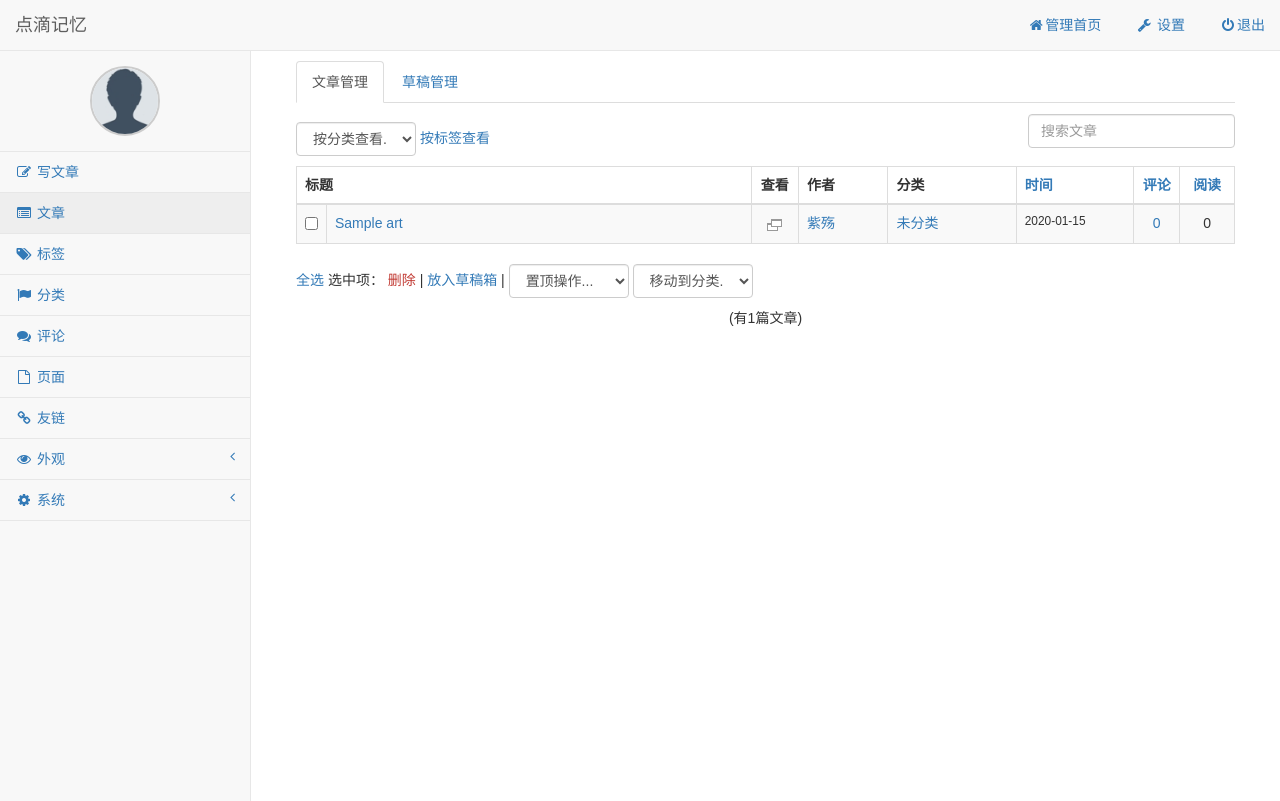
After one commit to yehuiyang/log, a PHP site: the page made by admin/views/admin_log.php in a window 1280 px wide. The commit adds this page. Run offline with PHP 8.4, Linux system fonts and the light colour scheme; the template is opened without the code that fills it: most values are stand-ins (such as "Sample title", 1, 10 or a date in 2020); some libraries are stand-ins or nearby versions.

Commit message:
完成文章目录

```diff
--- /dev/null
+++ b/admin/views/admin_log.php
@@ -0,0 +1,223 @@
+<!DOCTYPE html>
+<html lang="zh-CN">
+    <head>
+        <meta charset="utf-8">
+        <meta http-equiv="X-UA-Compatible" content="IE=edge">
+        <meta name="viewport" content="width=device-width, initial-scale=1">
+        <title>管理中心 - 点滴记忆</title>
+        <link type="text/css" href="views/css/cssreset-min.css" rel="stylesheet">
+        <link type="text/css" href="views/css/bootstrap.min.css" rel="stylesheet">
+        <link type="text/css" href="views/css/select2.min.css" rel="stylesheet">
+        <link type="text/css" type="text/css" href="views/css/font-awesome-4.2.0/css/font-awesome.min.css" rel="stylesheet">
+        <link type="text/css" href="views/css/css-main.css" rel="stylesheet">
+        <script type="text/javascript" src="../include/lib/js/jquery/jquery-2.1.4.min.js" charset="utf-8"></script>
+        <script type="text/javascript" src="../include/lib/js/jquery/plugin-cookie.js"charset="utf-8"></script>
+        <script type="text/javascript" src="views/js/bootstrap.min.js" charset="utf-8"></script>
+        <script type="text/javascript" src="views/js/select2.min.js" charset="utf-8"></script>
+        <script type="text/javascript" src="views/js/common.js" charset="utf-8"></script>
+    </head>
+    <body>
+        <div id="wrapper">
+            <nav class="navbar navbar-default navbar-static-top" role="navigation" style="margin-bottom: 0">
+                <div class="navbar-header">
+                    <button type="button" class="navbar-toggle" data-toggle="collapse" data-target=".navbar-collapse">
+                        <span class="sr-only">Toggle navigation</span>
+                        <span class="icon-bar"></span>
+                        <span class="icon-bar"></span>
+                        <span class="icon-bar"></span>
+                    </button>
+                    <a class="navbar-brand" href="../index.htm" target="_blank" title="在新窗口浏站点">
+                        点滴记忆                    </a>
+                </div>
+                <ul class="nav navbar-top-links navbar-right">
+                    <li><a href="index.htm"><i class="fa fa-home fa-fw"></i>管理首页</a></li>
+                    <li><a href="configure.php.htm"><i class="fa fa-wrench fa-fw"></i> 设置</a></li>
+                    <li><a href="../index.htm"><i class="fa fa-power-off fa-fw"></i>退出</a></li>
+                </ul>
+
+                <div class="navbar-default sidebar" role="navigation">
+                    <div class="sidebar-nav navbar-collapse">
+                        <ul class="nav" id="side-menu">
+                            <li class="sidebar-avatar">
+                                <div style="text-align: center;">
+                                    <a href="blogger.php.htm">
+                                        <img class="img-circle" src="views/images/avatar.jpg" />
+                                    </a>
+                                </div>
+                            </li>
+                            <li><a href="./write_log.php" id="menu_wt"><i class="fa fa-edit fa-fw"></i> 写文章</a></li>
+                            <li><a href="./admin_log.php" id="menu_log"><i class="fa fa-list-alt fa-fw"></i> 文章</a></li>
+                                                        <li><a href="tag.php.htm" id="menu_tag"><i class="fa fa-tags fa-fw"></i> 标签</a></li>
+                            <li><a href="sort.php.htm" id="menu_sort"><i class="fa fa-flag fa-fw"></i> 分类</a></li>
+                                                        <li><a href="comment.php.htm" id="menu_cm"><i class="fa fa-comments fa-fw"></i> 评论
+                                                                        </a></li>
+                                                        <li><a href="page.php.htm" id="menu_page"><i class="fa fa-file-o fa-fw"></i> 页面</a></li>
+                            <li><a href="link.php.htm" id="menu_link"><i class="fa fa-link fa-fw"></i> 友链</a></li>
+                            <li id="menu_category_view" class="">
+                                <a href="#"><i class="fa fa-eye fa-fw"></i> 外观<span class="fa arrow"></span></a>
+                                <ul class="nav nav-second-level collapse" id="menu_view">
+                                    <li><a href="widgets.php.htm" id="menu_widget"><i class="fa fa-columns fa-fw"></i> 侧边栏</a></li>
+                                    <li><a href="navbar.php.htm" id="menu_navi"><i class="fa fa-bars fa-fw"></i> 导航</a></li>
+                                    <li><a href="template.php.htm" id="menu_tpl"><i class="fa fa-eye fa-fw"></i> 模板</a></li>
+                                </ul>
+                            </li>
+                            <li id="menu_category_sys" class="">
+                                <a href="#"><i class="fa fa-cog fa-fw"></i> 系统<span class="fa arrow"></span></a>
+                                <ul class="nav nav-second-level collapse" id="menu_sys">
+                                    <li><a href="configure.php.htm" id="menu_setting"><i class="fa fa-wrench fa-fw"></i> 设置</a></li>
+                                    <li><a href="user.php.htm" id="menu_user"><i class="fa fa-user fa-fw"></i> 用户</a></li>
+                                    <li><a href="data.php.htm" id="menu_data"><i class="fa fa-database fa-fw"></i> 数据</a></li>
+                                    <li><a href="plugin.php.htm" id="menu_plug"><i class="fa fa-plug fa-fw"></i> 插件</a></li>
+                                    <li><a href="store.php.htm" id="menu_store"><i class="fa fa-shopping-cart fa-fw"></i> 应用</a></li>
+                                </ul>
+                            </li>
+                                                                                </ul>
+                    </div>
+                </div>
+            </nav>
+            <div id="page-wrapper">
+<div class="panel-heading">
+    <ul class="nav nav-tabs" role="tablist">
+        <li role="presentation" class="active"><a href="admin_log.php.htm">文章管理</a></li>
+        <li role="presentation" ><a href="admin_log.php-pid=draft.htm">草稿管理</a></li>
+                                                                                                            </ul>
+</div>
+<div style="margin: 0px 15px;">
+<div class=line></div>
+<div class="filters">
+<div id="f_title" class="form-inline">
+    <div style="float:left; margin-top:8px;">
+        <span id="f_t_sort">
+            <select name="bysort" id="bysort" onChange="selectSort(this);" style="width:120px;" class="form-control">
+            <option value="" selected="selected">按分类查看...</option>
+                        <option value="-1" >未分类</option>
+            </select>
+        </span>
+                <span id="f_t_tag"><a href="javascript:void(0);">按标签查看</a></span>
+    </div>
+    <div style="float:right;">
+        <form action="http://127.0.0.1/emlog6/admin/admin_log.php" method="get">
+            <input type="text" name="keyword" class="form-control" placeholder="搜索文章">
+                </form>
+    </div>
+    <div style="clear:both"></div>
+</div>
+<div id="f_tag" style="display:none;">
+    标签：
+    还没有标签</div>
+</div>
+<form action="http://127.0.0.1/emlog6/admin/admin_log.php?action=operate_log" method="post" name="form_log" id="form_log">
+  <input type="hidden" name="pid" value="">
+  <table class="table table-striped table-bordered table-hover dataTable no-footer">
+  <thead>
+      <tr>
+        <th width="511" colspan="2"><b>标题</b></th>
+                <th width="50" class="tdcenter"><b>查看</b></th>
+                <th width="100"><b>作者</b></th>
+        <th width="146"><b>分类</b></th>
+        <th width="130"><b><a href="admin_log.php-sortDate=DESC.htm">时间</a></b></th>
+        <th width="49" class="tdcenter"><b><a href="admin_log.php-sortComm=ASC.htm">评论</a></b></th>
+        <th width="59" class="tdcenter"><b><a href="admin_log.php-sortView=ASC.htm">阅读</a></b></th>
+      </tr>
+    </thead>
+    <tbody>
+        <?php foreach ($art as $key => $value) {?>
+          <tr>
+              <td width="21"><input type="checkbox" name="blog[]" value="1" class="ids" /></td>
+              <td width="490"><a href="write_log.php-action=edit&gid=1.htm"><?php echo $value['title']; ?></a>
+                                      <span style="display:none; margin-left:8px;">
+                      </span>
+              </td>
+                    <td class="tdcenter">
+              <a href="../-post=1" target="_blank" title="在新窗口查看">
+              <img src="views/images/vlog.gif" align="absbottom" border="0" /></a>
+              </td>
+                    <td><a href="admin_log.php-uid=1.htm">紫殇</a></td>
+              <td><a href="admin_log.php-sid=-1.htm">未分类</a></td>
+              <td class="small"><?php echo $value['postdate']; ?></td>
+              <td class="tdcenter"><a href="comment.php-gid=1.htm">0</a></td>
+              <td class="tdcenter">0</td>
+            </tr>
+            <?php }?>
+        </tbody>
+    </table>
+    <input name="token" id="token" value="bb1bb62fac972af39766d4071fd3133d" type="hidden" />
+    <input name="operate" id="operate" value="" type="hidden" />
+    <div class="list_footer form-inline">
+    <a href="javascript:void(0);" id="select_all">全选</a> 选中项：
+    <a href="javascript:logact('del');" class="care">删除</a> |
+        <a href="javascript:logact('hide');">放入草稿箱</a> |
+
+        <select name="top" id="top" onChange="changeTop(this);" style="width:120px;" class="form-control">
+        <option value="" selected="selected">置顶操作...</option>
+        <option value="top">首页置顶</option>
+        <option value="sortop">分类置顶</option>
+        <option value="notop">取消置顶</option>
+    </select>
+
+    <select name="sort" id="sort" onChange="changeSort(this);" style="width:120px;" class="form-control">
+    <option value="" selected="selected">移动到分类...</option>
+
+        <option value="-1">未分类</option>
+    </select>
+
+
+        </div>
+</form>
+<div class="page"> (有1篇文章)</div>
+</div>
+<script type="text/javascript">
+$(document).ready(function(){
+    $("#f_t_tag").click(function(){$("#f_tag").toggle();$("#f_sort").hide();$("#f_user").hide();});
+    selectAllToggle();
+});
+setTimeout(hideActived,2600);
+function logact(act){
+    if (getChecked('ids') == false) {
+        alert('请选择要操作的文章');
+        return;}
+    if(act == 'del' && !confirm('你确定要删除所选文章吗？')){return;}
+    $("#operate").val(act);
+    $("#form_log").submit();
+}
+function changeSort(obj) {
+    if (getChecked('ids') == false) {
+        alert('请选择要操作的文章');
+        return;}
+    if($('#sort').val() == '')return;
+    $("#operate").val('move');
+    $("#form_log").submit();
+}
+function changeAuthor(obj) {
+    if (getChecked('ids') == false) {
+        alert('请选择要操作的文章');
+        return;}
+    if($('#author').val() == '')return;
+    $("#operate").val('change_author');
+    $("#form_log").submit();
+}
+function changeTop(obj) {
+    if (getChecked('ids') == false) {
+        alert('请选择要操作的文章');
+        return;}
+    if($('#top').val() == '')return;
+    $("#operate").val(obj.value);
+    $("#form_log").submit();
+}
+function selectSort(obj) {
+    window.open("./admin_log.php?sid=" + obj.value + "", "_self");
+}
+function selectUser(obj) {
+    window.open("./admin_log.php?uid=" + obj.value + "", "_self");
+}
+$("#menu_log").addClass('active');
+</script>
+            <div id="footer"></div>
+        </div>
+    </div>
+    <script type="text/javascript">
+        $('select').select2();
+    </script>
+</body>
+
+</html>
--- a/admin/views/write_log.php
+++ b/admin/views/write_log.php
@@ -45,7 +45,7 @@
                         </div>
                     </li>
                     <li><a href="" id="menu_wt"><i class="fa fa-edit fa-fw"></i> 写文章</a></li>
-                    <li><a href="admin_log.php.htm" id="menu_log"><i class="fa fa-list-alt fa-fw"></i> 文章</a></li>
+                    <li><a href="./admin_log.php" id="menu_log"><i class="fa fa-list-alt fa-fw"></i> 文章</a></li>
                     <li><a href="tag.php.htm" id="menu_tag"><i class="fa fa-tags fa-fw"></i> 标签</a></li>
                     <li><a href="sort.php.htm" id="menu_sort"><i class="fa fa-flag fa-fw"></i> 分类</a></li>
                     <li><a href="comment.php.htm" id="menu_cm"><i class="fa fa-comments fa-fw"></i> 评论</a></li>
@@ -129,7 +129,7 @@
 
                     <div class="form-group">
                         <label>发布时间：</label>
-                        <input maxlength="200" name="postdate" id="postdate" value="<?php echo $datetime; ?>" class="form-control" />
+                        <input maxlength="200" name="postdate" id="postdate" value="<?php echo date('Y-m-d H:i:s'); ?>" class="form-control" />
                     </div>
 
                     <div class="form-group">
--- /dev/null
+++ b/config.php
@@ -0,0 +1,6 @@
+<?php
+define('DB_HOST','localhost');
+define('DB_USER','yehuiyang');
+define('DB_PASS','54874664');
+define('DB_NAME','log');
+define('DB_PORT',3306);
```
Also changed, not shown: admin/admin_log.php (added, +19 -0 lines), admin/login.php (+3 -20 lines), admin/write_log.php (+14 -7 lines), inti.php (added, +13 -0 lines).
